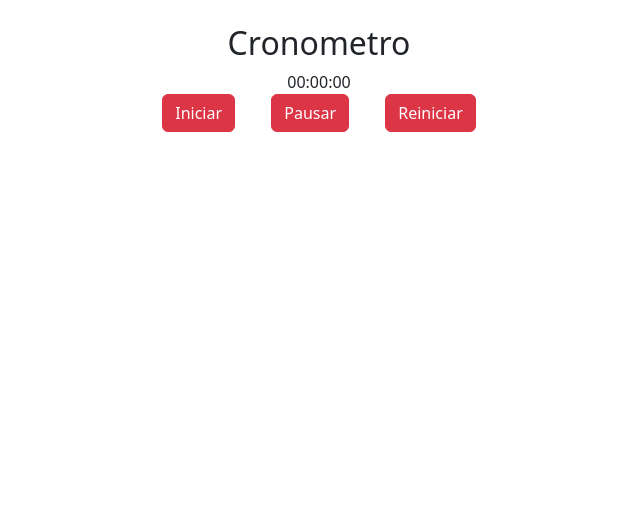
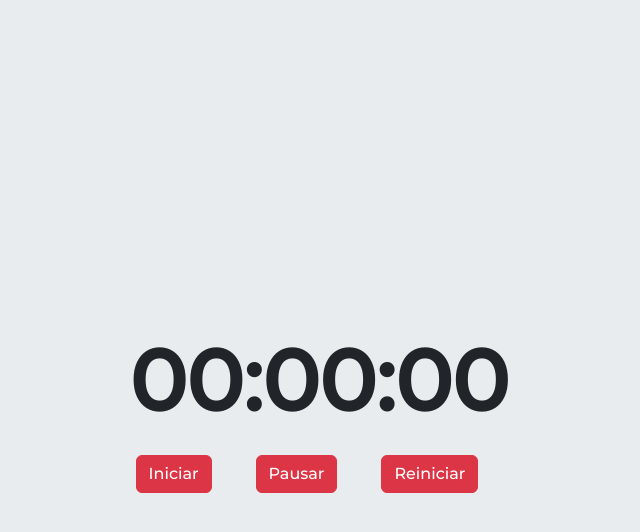
Before and after one commit to GeroCossio/Ejercicio-BOM-5, a plain HTML site: page index.html in a window 1280 px wide. Shown: the whole page, without its empty margins (321-961 px from the left). Drawn offline with nearby package versions, Linux system fonts and the light colour scheme.

Commit message:
Se realizo el el estilo y maquetado del cronometro

```diff
--- a/css/style.css
+++ b/css/style.css
@@ -0,0 +1,35 @@
+@import url('https://fonts.googleapis.com/css2?family=Montserrat:wght@500&display=swap');
+
+body {
+    font-family: 'Montserrat', sans-serif;
+    display: flex;
+    justify-content: center;
+    align-items: center;
+    height: 100vh;
+    overflow-x: hidden;
+
+}
+
+.cronometro-contenedor {
+    display: flex;
+    flex-direction: column;
+}
+
+
+#cronometro {
+    font-size: 85px;
+    font-weight: bold;
+    margin: 10px;
+
+}
+
+.botones {
+    display: flex;
+    gap: 12px;
+
+}
+
+button {
+    font-size: 40px;
+    padding: 10px;
+}
--- a/index.html
+++ b/index.html
@@ -14,11 +14,10 @@
     <title>Ejercicio 5</title>
 </head>
 
-<body>
+<body class="bg-body-secondary">
     <nav></nav>
     <main>
-        <section class="cronometro-container container-fluid p-4 text-center">
-            <h2>Cronometro</h2>
+        <section class="cronometro-contenedor">
             <div id="cronometro">00:00:00</div>
             <div class="botones ">
                 <button id="btn-iniciar" class="btn btn-danger mx-3">Iniciar</button>
```
